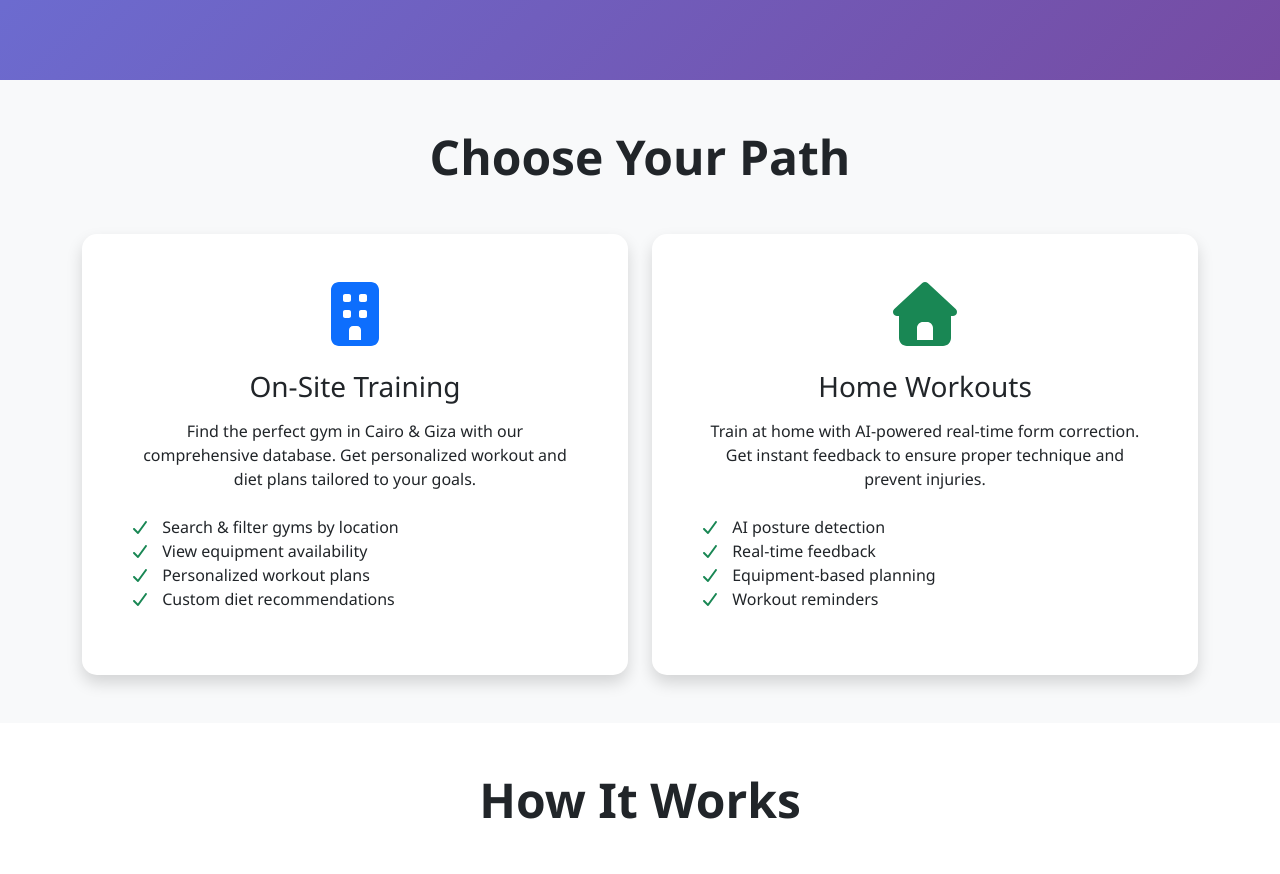
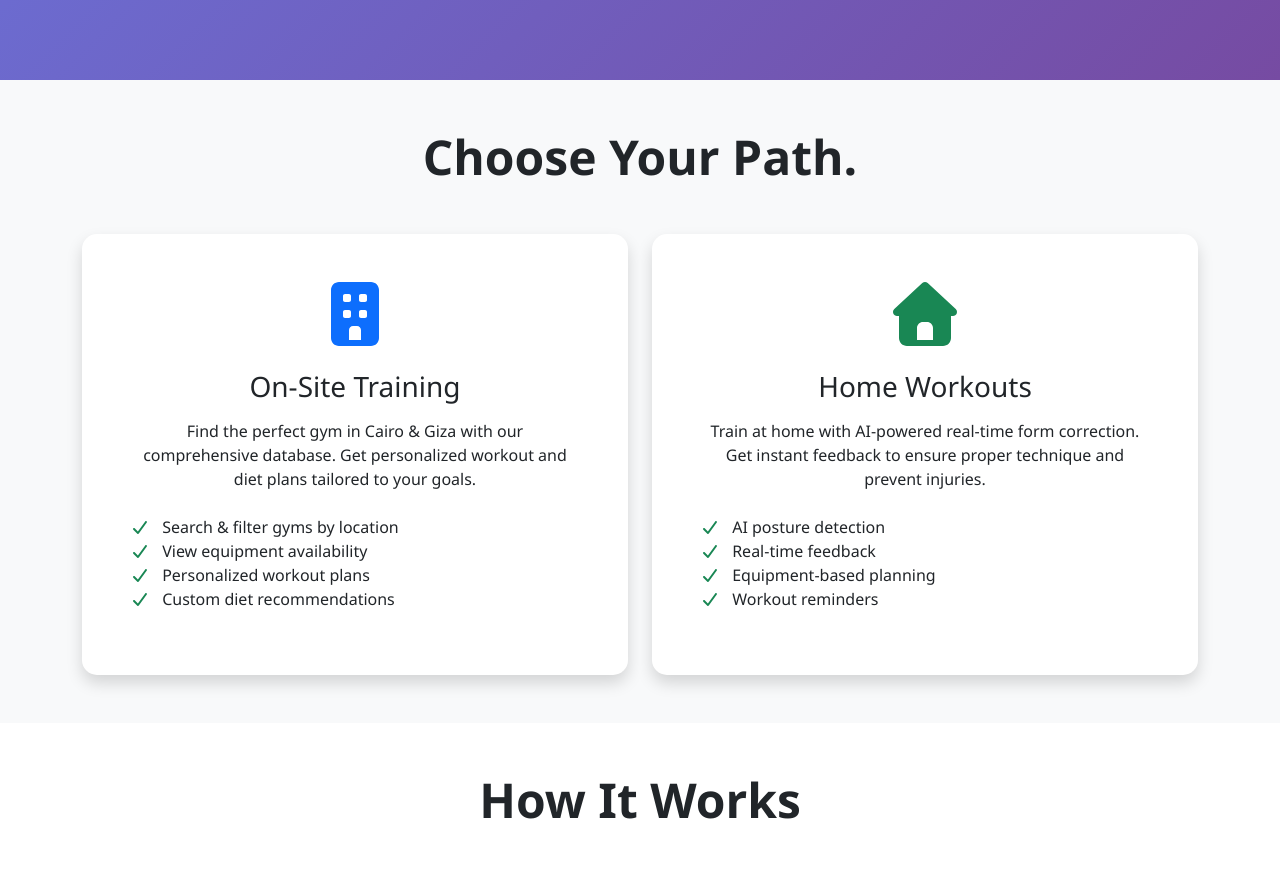
Before and after one commit to Youssefff112/prototype, a plain HTML site: page index.html in a window 1280 px wide. Shown: the part 800-1674 px from the top of the page. Drawn offline with Linux system fonts and the light colour scheme.

Commit message:
commit test

```diff
--- a/index.html
+++ b/index.html
@@ -87,7 +87,7 @@
     <!-- Features Section -->
     <section id="features" class="py-5 bg-light">
       <div class="container">
-        <h2 class="text-center mb-5 display-5 fw-bold">Choose Your Path</h2>
+        <h2 class="text-center mb-5 display-5 fw-bold">Choose Your Path.</h2>
         <div class="row g-4">
           <div class="col-md-6">
             <div class="card feature-card h-100 shadow">
```
